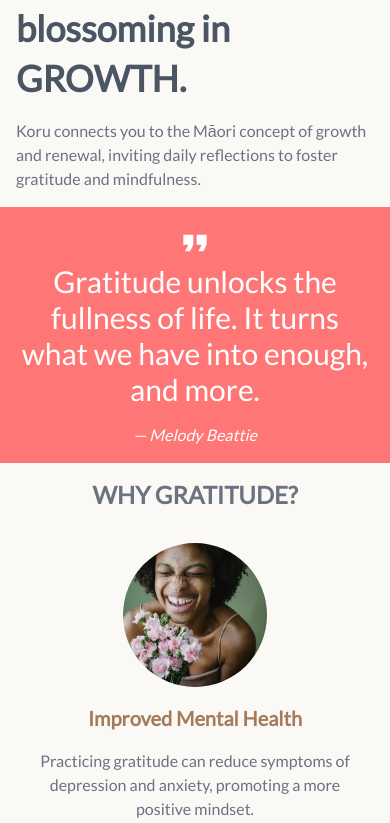
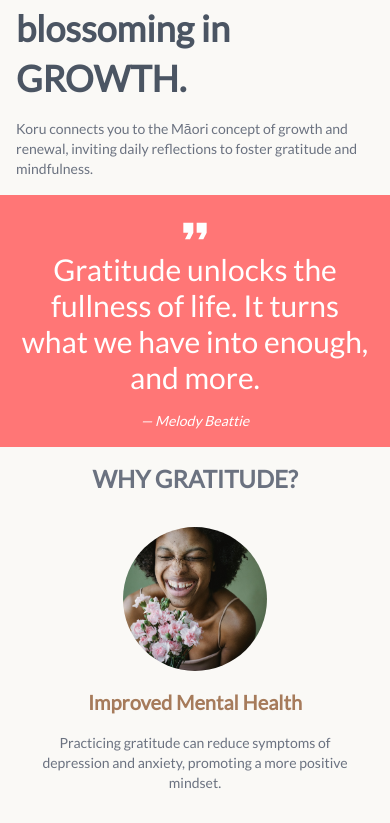
Before and after one commit to lilymtle/koru, a Next.js app: page / in a window 390 px wide. Shown: the part 955-1778 px from the top of the page. Built offline with nearby package versions, Linux system fonts and the light colour scheme.

Commit message:
tablet - update text and spacing

```diff
--- a/src/app/page.tsx
+++ b/src/app/page.tsx
@@ -16,7 +16,7 @@ export default function Home() {
           blossoming in <span className="uppercase">growth</span>.
         </h1>
 
-        <p className="text-gray-500 md:text-lg">
+        <p className="text-sm md:text-base text-gray-500">
           Koru connects you to the Māori concept of growth and renewal,
           inviting daily reflections to foster gratitude and mindfulness.
         </p>
@@ -30,7 +30,7 @@ export default function Home() {
           It turns what we have into enough, and more.
         </h2>
 
-        <p className="md:text-lg italic">
+        <p className="text-sm md:text-base italic">
         — Melody Beattie
         </p>
       </section>
@@ -52,25 +52,23 @@ export default function Home() {
                 {benefit.title}
               </h3>
 
-              <p className="text-center">
+              <p className="text-sm md:text-base text-center">
                 {benefit.description}
               </p>
-
-              <Divider sx={{margin: "0", padding: "0"}} />
             </li>
           ))}
         </ul>
       </section>
 
       <section className="main__cta flex flex-col items-center gap-4 md:p-14">
-        <h2 className="text-2xl uppercase text-gray-500 font-bold text-center">
+        <h2 className="text-2xl md:text-4xl uppercase text-gray-500 font-bold text-center">
           Nurture Gratitude in Your Life with Koru
         </h2>
 
         <Carousel />
 
         <Link href="/register">
-          <p className="main__cta-btn text-center uppercase">
+          <p className="main__cta-btn text-center uppercase mb-4 md:mb-0">
             Get started
           </p>
         </Link>
```
